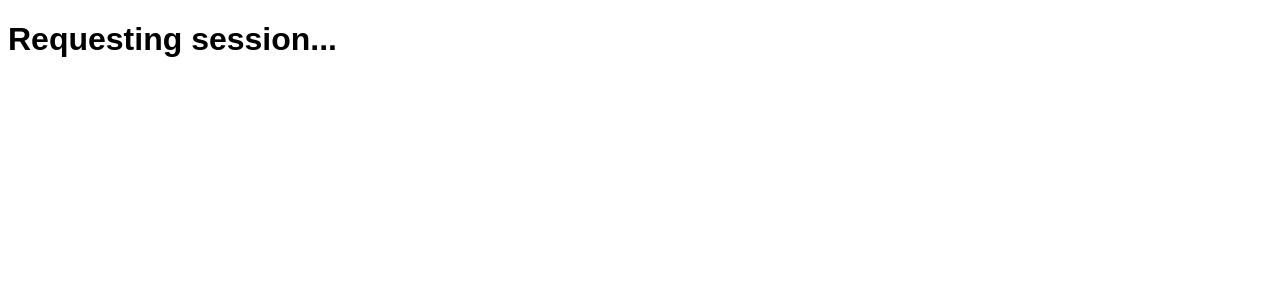
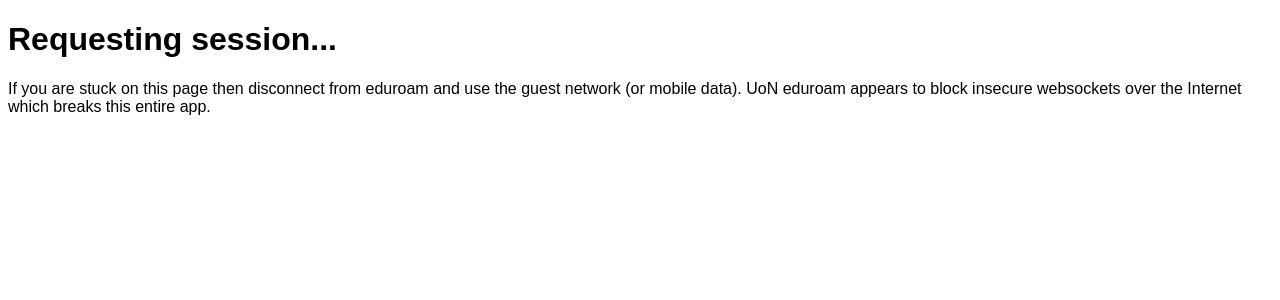
Before and after one commit to LMBishop/tetris, a Vue app in the folder frontend/: page /host in a window 1280 px wide. Shown: the top 300 px of the page. Built offline with nearby package versions, Linux system fonts and the light colour scheme; no server answers.

Commit message:
add eduroam warning

```diff
--- a/frontend/src/views/HostView.vue
+++ b/frontend/src/views/HostView.vue
@@ -62,6 +62,8 @@ function openSocket(id: string) {
   <main>
     <template v-if="waitingForCode">
       <h1>Requesting session...</h1>
+      <p>If you are stuck on this page then disconnect from eduroam and use the guest network (or mobile data).
+        UoN eduroam appears to block insecure websockets over the Internet which breaks this entire app.</p>
     </template>
     <template v-if="!started && !waitingForCode">
       <h1>Join this game</h1>
--- a/frontend/src/views/JoinView.vue
+++ b/frontend/src/views/JoinView.vue
@@ -48,7 +48,11 @@ function sendRight() {
 
 <template>
   <main>
-    <h1 v-if="joiningGame">Joining game "{{ sessionId }}"...</h1>
+    <template v-if="joiningGame">
+      <h1>Joining game "{{ sessionId }}"...</h1>
+      <p>If you are stuck on this page then disconnect from eduroam and use the guest network (or mobile data).
+        UoN eduroam appears to block insecure websockets over the Internet which breaks this entire app.</p>
+    </template>
     <h1 v-if="connected">Connected to "{{ sessionId }}"</h1>
     <h1 v-if="gameState === 'waiting'">Waiting for host to start the game...</h1>
     <div class='controls' v-if="gameState === 'playing'">
```
Lines whose indentation alone changed are shown as unchanged.
